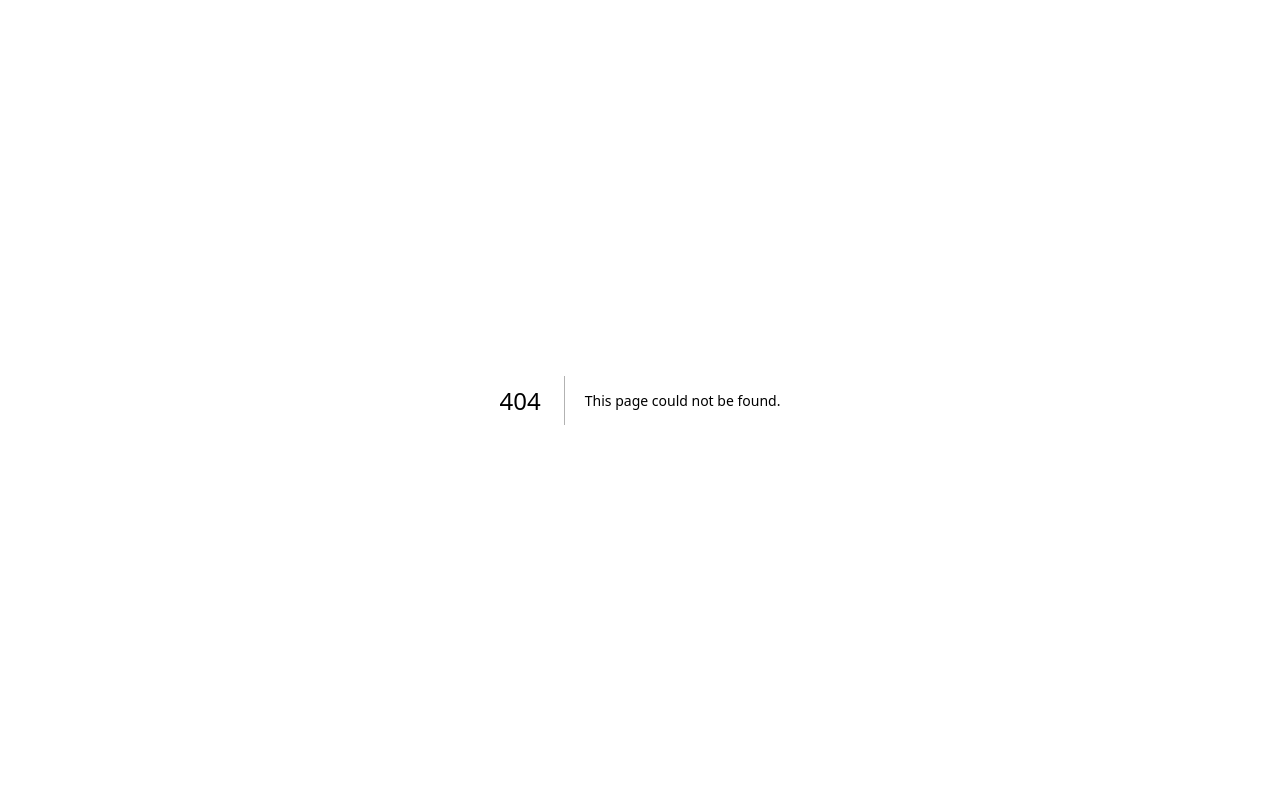
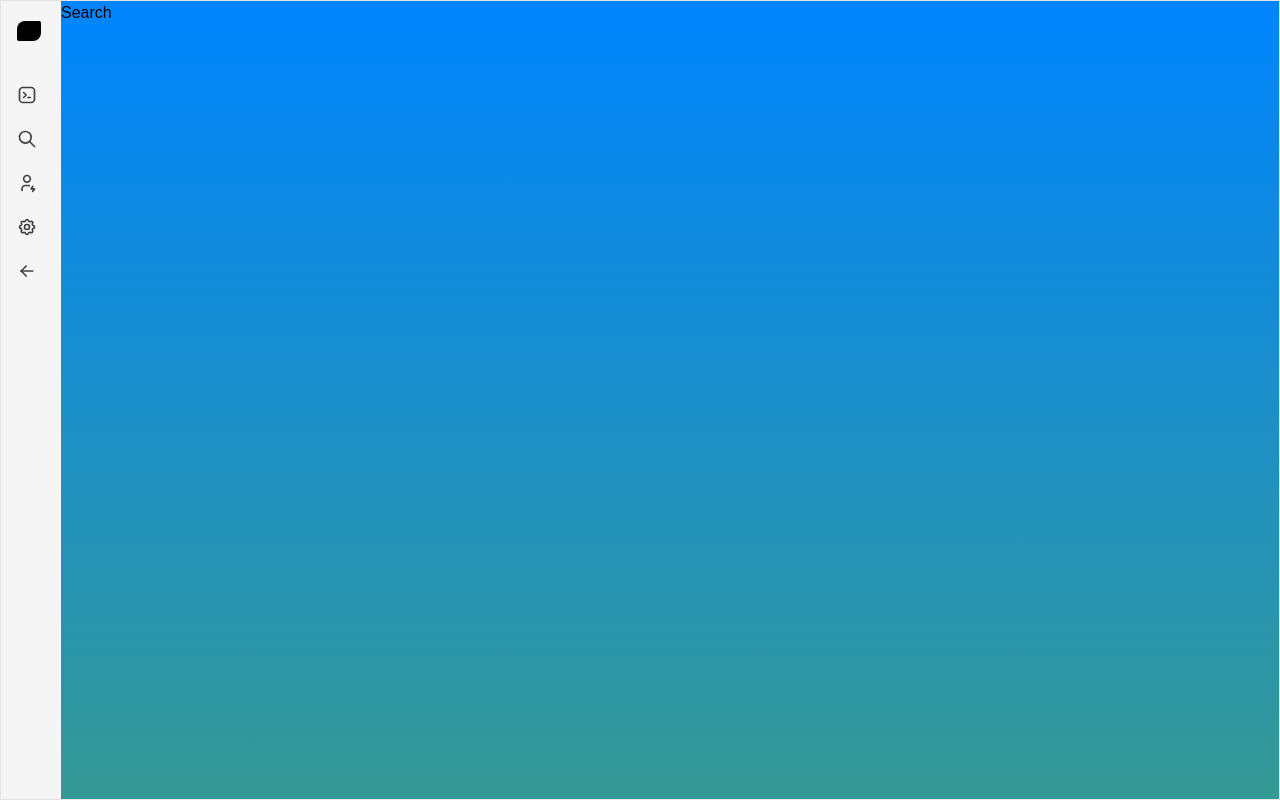
Before and after one commit to shahd9290/Competitive-Revision-Website, a Next.js app in the folder product/frontend/: page /search in a window 1280 px wide. Before the commit this address had no page. Built offline with nearby package versions, Linux system fonts and the light colour scheme.

Commit message:
Create search page and link to sidebar

```diff
--- /dev/null
+++ b/product/frontend/app/search/page.tsx
@@ -0,0 +1,23 @@
+import {SidebarMenu} from "@/components/SidebarMenu";
+import React from "react";
+
+const Search = () => {
+    return (
+        <div>
+            <h1>Search</h1>
+        </div>
+    );
+};
+
+const Page = () => {
+
+    return (
+        <div>
+            <SidebarMenu>
+                <Search/>
+            </SidebarMenu>
+        </div>
+    )
+}
+
+export default Page
--- a/product/frontend/components/SidebarMenu.tsx
+++ b/product/frontend/components/SidebarMenu.tsx
@@ -3,7 +3,7 @@ import React, { useState } from "react";
 import { Sidebar, SidebarBody, SidebarLink } from "@/components/ui/sidebar";
 import {
   IconArrowLeft,
-  IconBrandTabler,
+  IconBrandTabler, IconSearch,
   IconSettings,
   IconUserBolt,
 } from "@tabler/icons-react";
@@ -17,10 +17,17 @@ export function SidebarMenu(content) {
   const links = [
     {
       label: "Dashboard",
-      href: "#",
+      href: "/dashboard",
       icon: (
         <IconBrandTabler className="text-neutral-700 dark:text-neutral-200 h-5 w-5 flex-shrink-0" />
       ),
+    },
+    {
+      label: "Search",
+      href: "/search",
+      icon: (
+          <IconSearch className="text-neutral-700 dark:text-neutral-200 h-5 w-5 flex-shrink-0" />
+      )
     },
     {
       label: "Profile",
```
